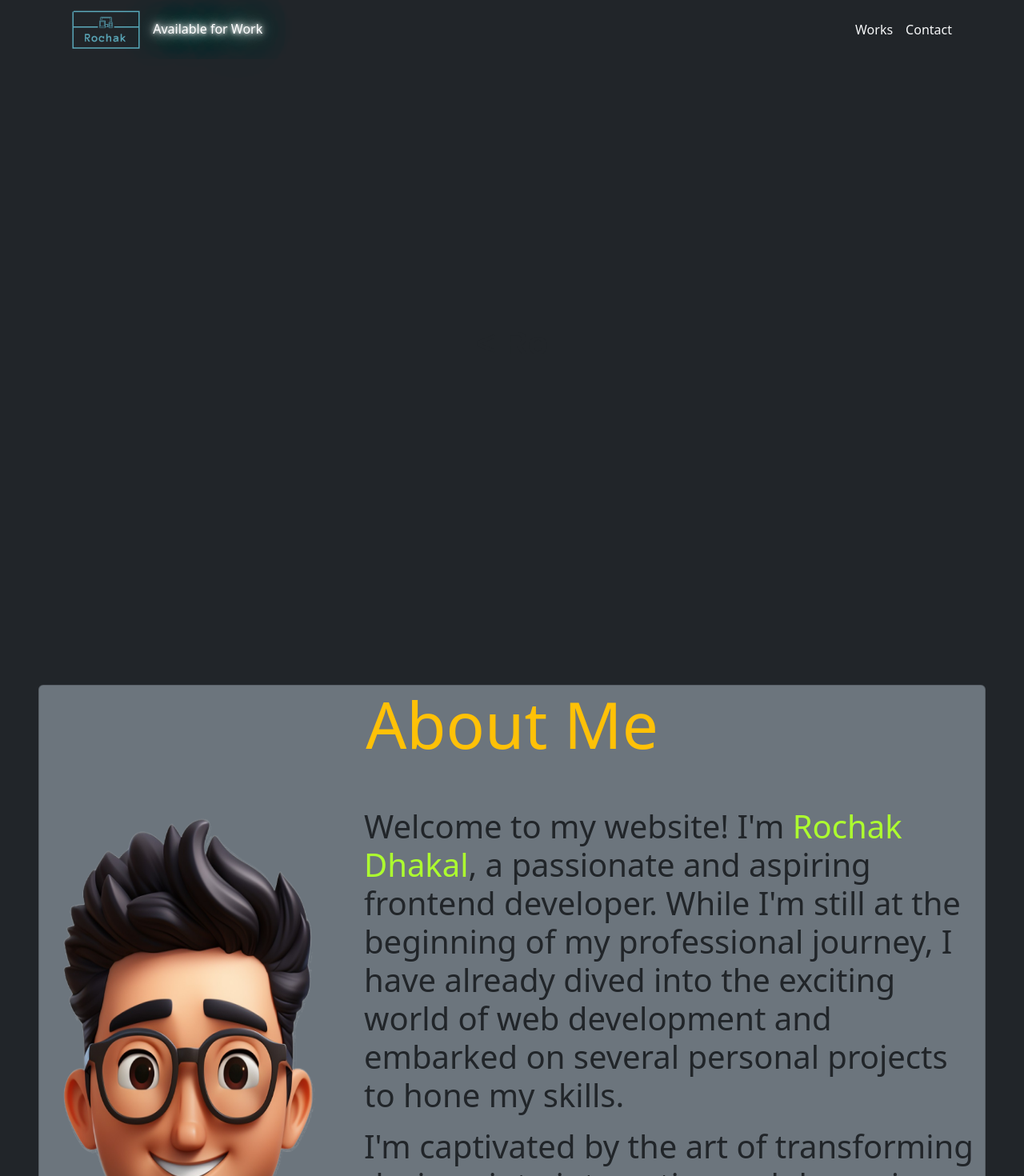
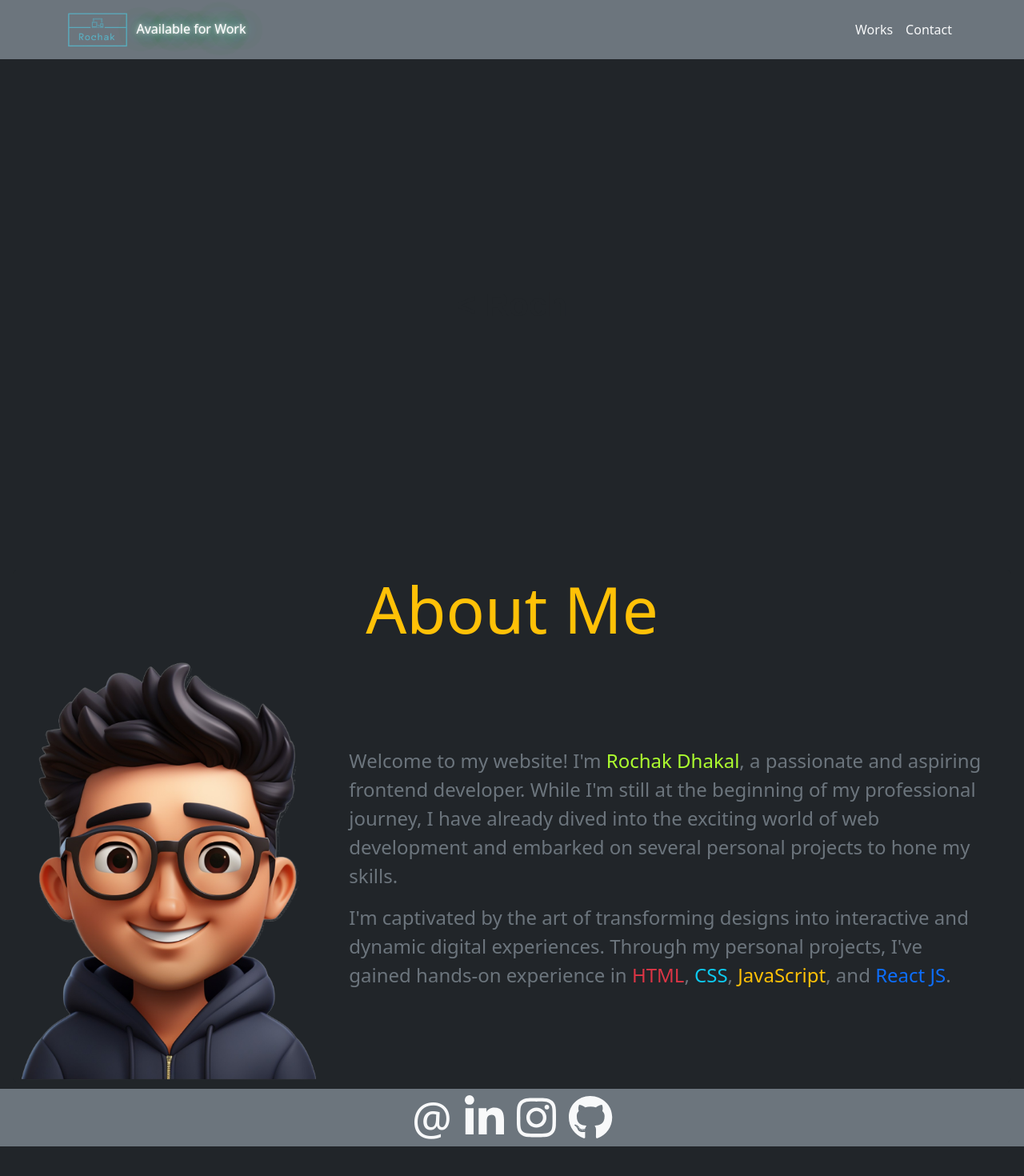
Before and after one commit to RochakDhakal/Portfolio-old, a React (Vite) app: page / in a window 1280 px wide. Shown: the top 1470 px of the page at 80% size. After the commit the page ends 1435 px from the top, so only its background shows below. Built offline with nearby package versions, Linux system fonts and the light colour scheme.

Commit message:
few extra touches on the front page

```diff
--- a/src/components/body/FrontPage.jsx
+++ b/src/components/body/FrontPage.jsx
@@ -9,7 +9,7 @@ function FrontPage() {
   });
   return (
     <div>
-      <div className="d-flex justify-content-center align-items-center front-page vh-100 overflow-hidden">
+      <div className="d-flex justify-content-center align-items-center front-page">
         <div className="d-flex flex-column justify-content-center align-items-center">
           <span className="d-flex justify-content-center align-items-center display-2 neon-text pt-5 mt-3 text-center"></span>
           <BlobAnimation className="" />
--- a/src/components/body/aboutme/AboutMe.jsx
+++ b/src/components/body/aboutme/AboutMe.jsx
@@ -6,8 +6,8 @@ function AboutMe() {
   return (
     <>
       <div className="about-me">
-        <div className=" p-5">
-          <Info />
+        <div className="px-3">
+          <Info className="vh-100"/>
         </div>
       </div>
     </>
--- a/src/components/body/aboutme/Info.jsx
+++ b/src/components/body/aboutme/Info.jsx
@@ -11,11 +11,11 @@ function Info() {
       data-aos="fade-up"
       data-aos-easing="ease-in-out"
     >
-      <div className="card bg-secondary d-flex">
+      <div className="card bg-dark d-flex border-dark">
         <h5 className="card-title display-1 text-warning text-center">
           About Me
         </h5>
-        <div className="row py-5">
+        <div className="row w-100">
           <img
             className="col-md-4 d-flex"
             src={avatar}
@@ -24,11 +24,12 @@ function Info() {
             data-aos-easing="ease-in-out"
             data-aos-duration="1500"
           />
-          <div className="card-body col-md-8 d-flex justify-content-center p-0">
+          <div className="card-body col-md-8 d-flex justify-content-center">
             <section className=" d-flex flex-column">
               <p
-                className=" card-text text-dark display-6 px-3"
+                className=" card-text text-secondary"
                 data-aos="zoom-in"
+                style={{fontSize:"1.5rem"}}
                 data-aos-easing="ease-in-out"
               >
                 Welcome to my website! I'm{" "}
@@ -39,8 +40,9 @@ function Info() {
                 several personal projects to hone my skills.
               </p>
               <p
-                className="card-text text-dark display-6 px-3"
+                className="card-text text-secondary"
                 data-aos="zoom-in"
+                style={{fontSize:"1.5rem"}}
                 data-aos-easing="ease-in-out"
               >
                 I'm captivated by the art of transforming designs into
--- a/src/components/footer/Footer.jsx
+++ b/src/components/footer/Footer.jsx
@@ -4,24 +4,16 @@ import { FontAwesomeIcon } from "@fortawesome/react-fontawesome";
 import {
   faGithub,
   faInstagram,
-  faInstagramSquare,
-  faLinkedin,
   faLinkedinIn,
 } from "@fortawesome/free-brands-svg-icons";
 import Aos from "aos";
 import "aos/dist/aos.css";
-import {
-  faEnvelope,
-  faMailBulk,
-  faMailReply,
-} from "@fortawesome/free-solid-svg-icons";
-
 function Footer() {
   useEffect(() => {
     Aos.init({ duration: 2000 });
   }, []);
   return (
-      <div className="footer d-flex justify-content-center align-items-center pt-5">
+      <div className="bg-secondary w-100 footer d-flex justify-content-center align-items-center">
         <div><a href="mailto:rochakdhakal@gmail.com" className="text-decoration-none display-4 text-light m-2 fai" title="rochakdhakal@gmail.com"><b>@</b></a></div>
         <a href="https://www.linkedin.com/in/rochak-dhakal/">
           <FontAwesomeIcon
--- a/src/components/footer/style.css
+++ b/src/components/footer/style.css
@@ -1,5 +1,5 @@
 .footer{
-    background: rgb(72, 71, 71)
+    background: rgb(72, 71, 71);
 }
 .fai:hover{
     transform: scale(1.15);
--- a/src/components/header/Header.jsx
+++ b/src/components/header/Header.jsx
@@ -34,14 +34,14 @@ function Header() {
     <Navbar
       collapseOnSelect
       expand="lg"
-      className="bg-dark fixed-top"
+      className="bg-secondary fixed-top"
       expanded={isNavOpen}
     >
       <Container>
         <Navbar.Brand>
           <Link
             to="/"
-            className="text-decoration-none text-light p-2"
+            className="text-decoration-none text-light"
             onClick={handleNavToggle}
           >
             <img src={logo} alt="Rochak" title="Rochak Dhakal" style={{height:"3rem"}}/>
@@ -60,14 +60,14 @@ function Header() {
           <Nav className="ml-auto justify-content-end">
             <Link
               to="/works"
-              className="text-decoration-none text-light p-2"
+              className="text-decoration-none text-light px-2"
               onClick={handleNavToggle}
             >
               Works
             </Link>
             <Link
               to="/contact"
-              className="text-decoration-none text-light p-2"
+              className="text-decoration-none text-light px-2"
               onClick={handleNavToggle}
             >
               Contact
```
Also changed, not shown: src/assets/Logo.png.
